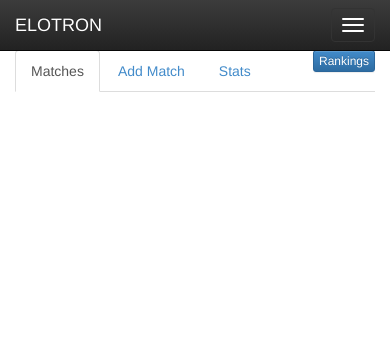
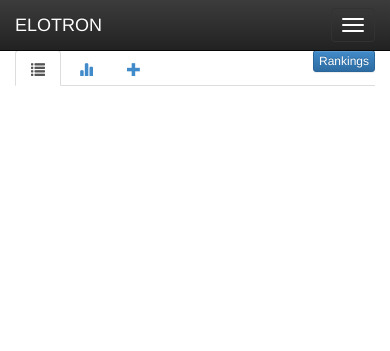
Before and after one commit to liamboone/elotron, a Flask app: page / in a window 390 px wide. Shown: the top 351 px of the page. Run offline with Flask 2, Linux system fonts and the light colour scheme; data that the repository does not hold is empty; some libraries are stand-ins or nearby versions.

Commit message:
Added tab icons. Made tab text dissapear on small screens

```diff
--- a/templates/base.html
+++ b/templates/base.html
@@ -125,13 +125,31 @@
             </p>
             <ul class="nav nav-tabs" role="tablist">
                 <li class="active">
-                    <a href="#matches" role="tab" data-toggle="tab">Matches</a>
+                    <a href="#matches" role="tab" data-toggle="tab">
+                        <span class="glyphicon glyphicon-list"></span>
+                        <div style="float:right; padding-left:5px;"
+                            class="hidden-xs">
+                            Match History
+                        </div>
+                    </a>
                 </li>
                 <li>
-                    <a href="#new" role="tab" data-toggle="tab">Add Match</a>
+                    <a href="#stats" role="tab" data-toggle="tab">
+                        <span class="glyphicon glyphicon-stats"></span>
+                        <div style="float:right; padding-left:5px;"
+                            class="hidden-xs">
+                            Stats
+                        </div>
+                    </a>
                 </li>
                 <li>
-                    <a href="#stats" role="tab" data-toggle="tab">Stats</a>
+                    <a href="#new" role="tab" data-toggle="tab">
+                        <span class="glyphicon glyphicon-plus"></span>
+                        <div style="float:right; padding-left:5px;"
+                            class="hidden-xs">
+                            Add Match
+                        </div>
+                    </a>
                 </li>
             </ul>
             <div class="tab-content">
```
